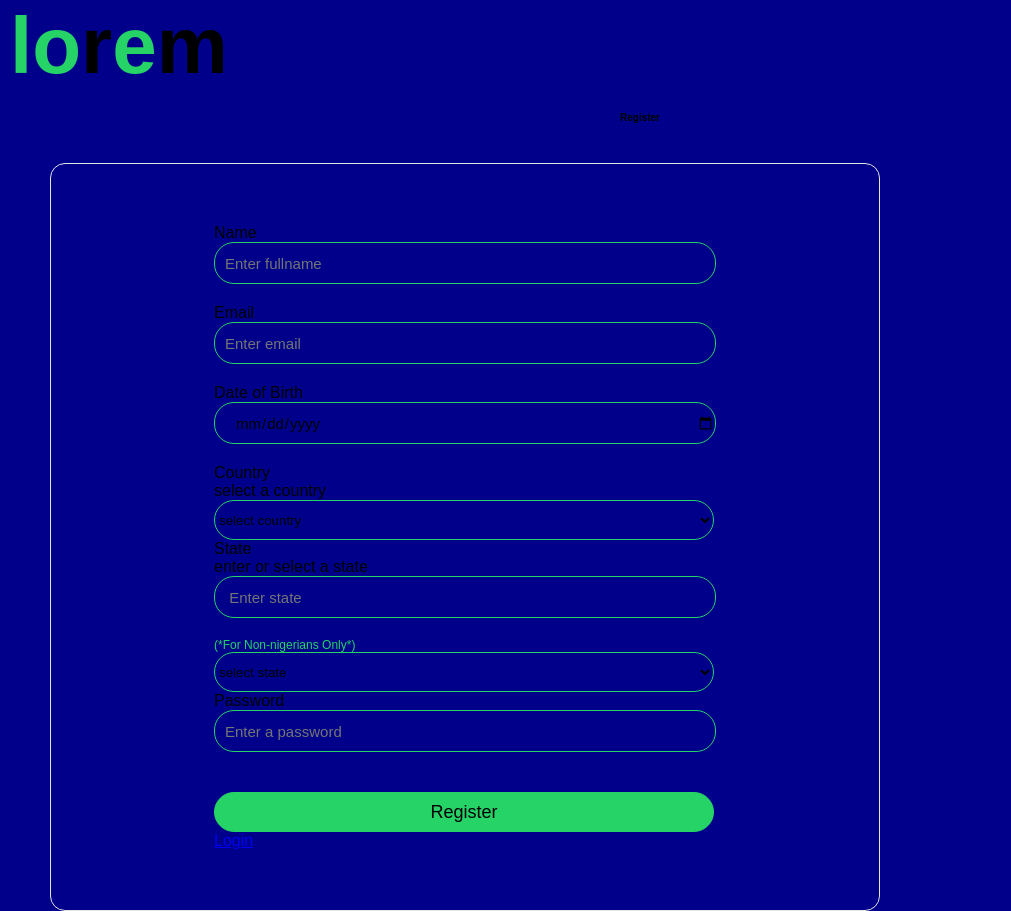
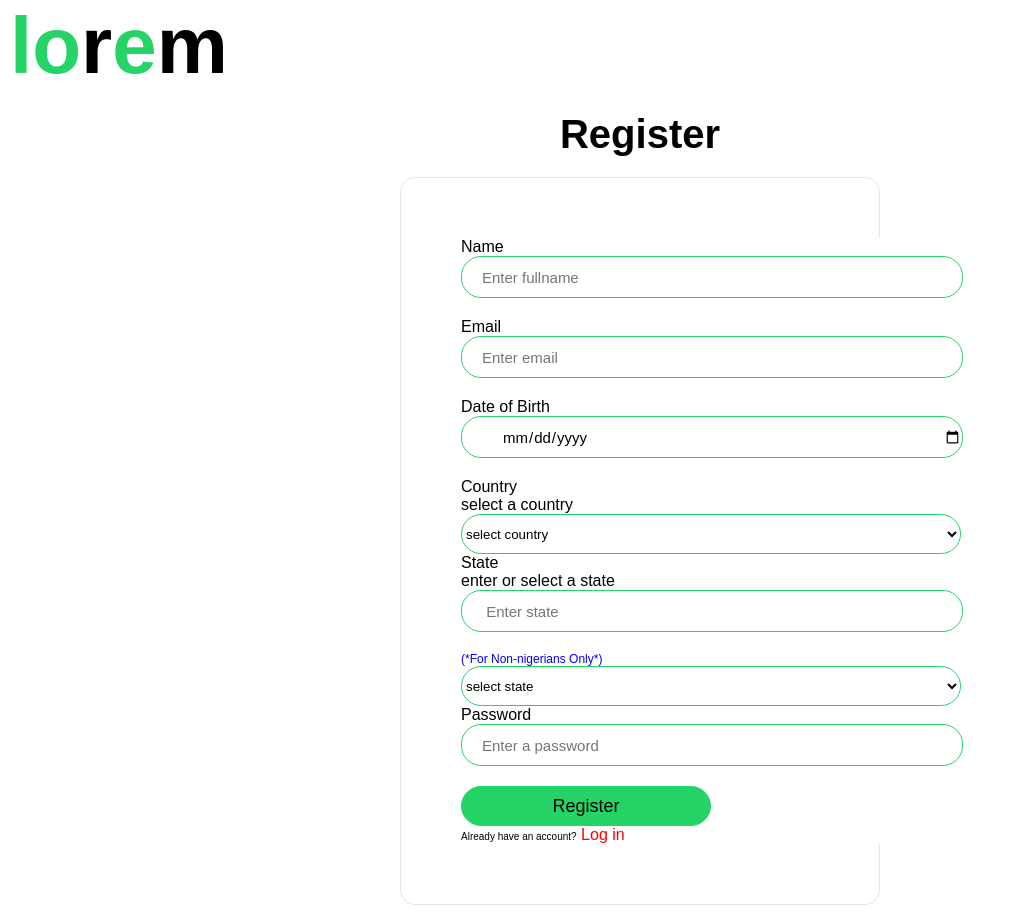
Before and after one commit to oluwaferanmi12/AYOBAYO, a PHP site: page /Register.php in a window 1280 px wide. Shown: the whole page, without its empty margins (0-1011 px from the left). Run offline with PHP 8.4, Linux system fonts and the light colour scheme.

```diff
--- a/HTML/Register.php
+++ b/HTML/Register.php
@@ -15,7 +15,7 @@ session_start();
 <body>
     <header class="head">
         <div class="logo">
-            lo<span class="style">r</span>e<span class="style">m</span>
+            lo<span class="stylelogo">r</span>e<span class="stylelogo">m</span>
         </div>
         <h2>Register</h2>
         <?php //echo $passwordErrr?>
@@ -425,9 +425,10 @@ session_start();
             <div class="alert"> <?php echo $pinLengthError?></div>
 
             <div>
-                <button type="submit" name = "submit"class="button" >Register</button>
+                <button type="submit" name = "Register"class="button" >Register</button>
             </div>
-            <div><a href="Login.php">Login</a></div>
+            <span class="question">Already have an account?</span>
+            <span><a class="redirect" href="Login.php">Log in</a></span>
         </form>
 
     </section>
--- a/STYLES/Register.css
+++ b/STYLES/Register.css
@@ -1,22 +1,18 @@
-@import url("https://fonts.googleapis.com");
+@import url("https://fonts.googleapis.com"
+);
 *{
     margin: 0;
     padding: 0;
     font-family: 'poppins',sans-serif ;
-    background-color: darkblue;
+   background-color: #ffff;
 }
 h2{
     display: flex;
     align-items: center;
     justify-content: center;
     padding-top: 20px;
-    font-size: 10px;
+    font-size: 40px;
     font-weight: bold;
-}
-form .section .input{
-    margin-bottom: 15px;
-    width: calc(100%/2 - 20px);
-
 }
 section{
     display: flex;
@@ -24,7 +20,7 @@ section{
     justify-content: space-around;
     border-radius: 15px;
     border: 1px solid#e5e5e5;
-    margin-left: 50px;
+    margin-left: 400px;
     margin-right: 400px;
     margin-top: 40px;
     padding: 60px;
@@ -39,7 +35,7 @@ section{
     font-size: 80px;
     font-weight: bold;
 }
-.style{
+.stylelogo{
     color: #000;
 
 }
@@ -49,9 +45,6 @@ input, select{
     outline: none;
     height: 40px;
     width: 500px;
-}
-.placeholder{
-    margin-left: 20px;
 }
 .name .email .date .country .state .password{
     font-size: 20px;
@@ -64,42 +57,41 @@ input, select{
 .styleInput{
     font-size: 15px;
     outline: none;
-    text-indent: 10px;
+    text-indent: 20px;
     margin-bottom: 20px;
 }
 .exception{
 
     font-size: 12px;
-    color: #25D366;
+    color: blue;
 
 }
 .alert{
-    font-size: 14px;
+    font-size: 10px;
     color: red;
-    padding: 0;
-    margin: 0;
+    margin-top: -20px;
+    margin-bottom: 20px;
 }
 .button{
     border-radius: 20px;
     border: 1px solid #25D366;
     height: 40px;
-    width: 500px;
+    width: 250px;
     font-size: 18px;
-    margin-top: 20px;
    background-color: #25D366;
 }
-@media (max-width: 500px) {
-    section{
-        max-width: 100%;
-    }
-    form {
-        width: 100%;
-        max-height: 300px;
-        overflow-y: scroll;
-
-    }
+.question{
+    font-size: 10px;
+    color: #000;
 
 }
-@media (orientation:landscape) and (max-width:500px) {
+.redirect{
+    font-size: 16px;
+    color: red;
+    text-decoration: none;
 
 }
+form input:focus{
+    border: 1px solid blue;
+    transition: all 0.3s ease;
+}
```
Also changed, not shown: HTML/Login.php (+5 -2 lines), STYLES/Login.css (+18 -25 lines).
